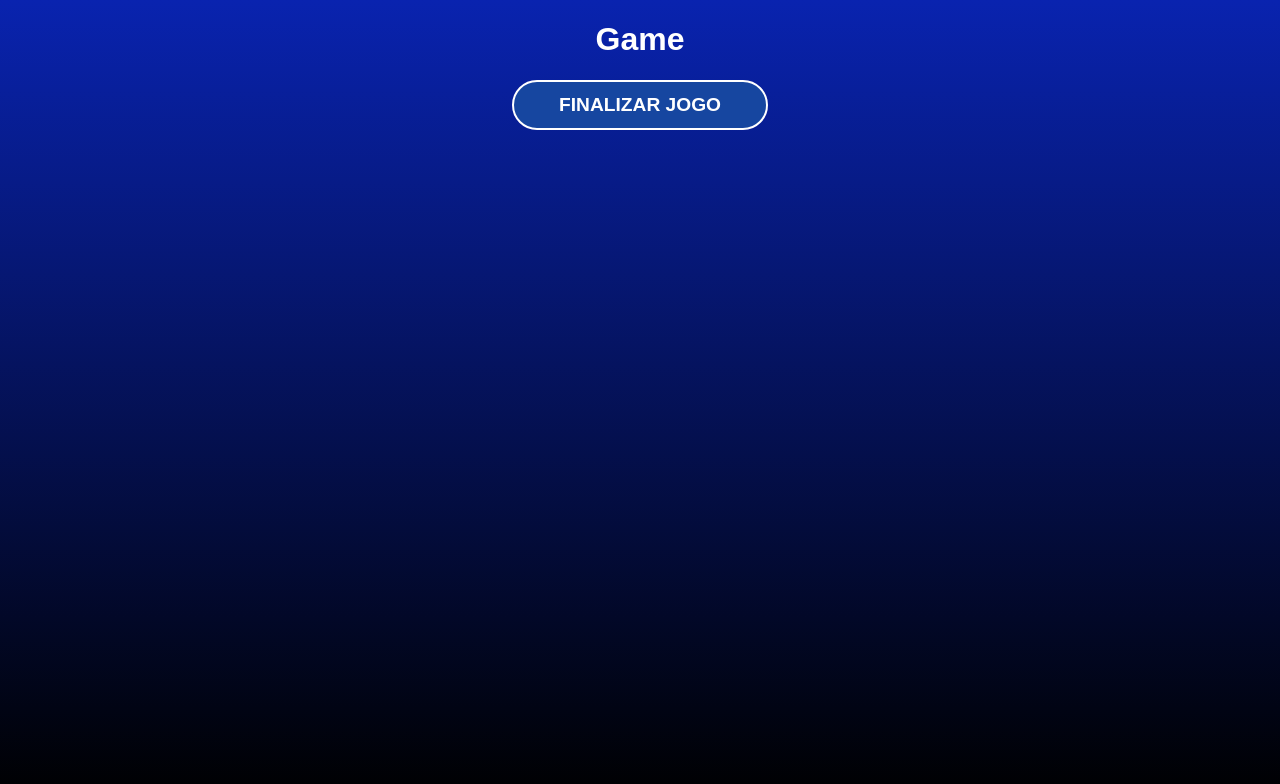
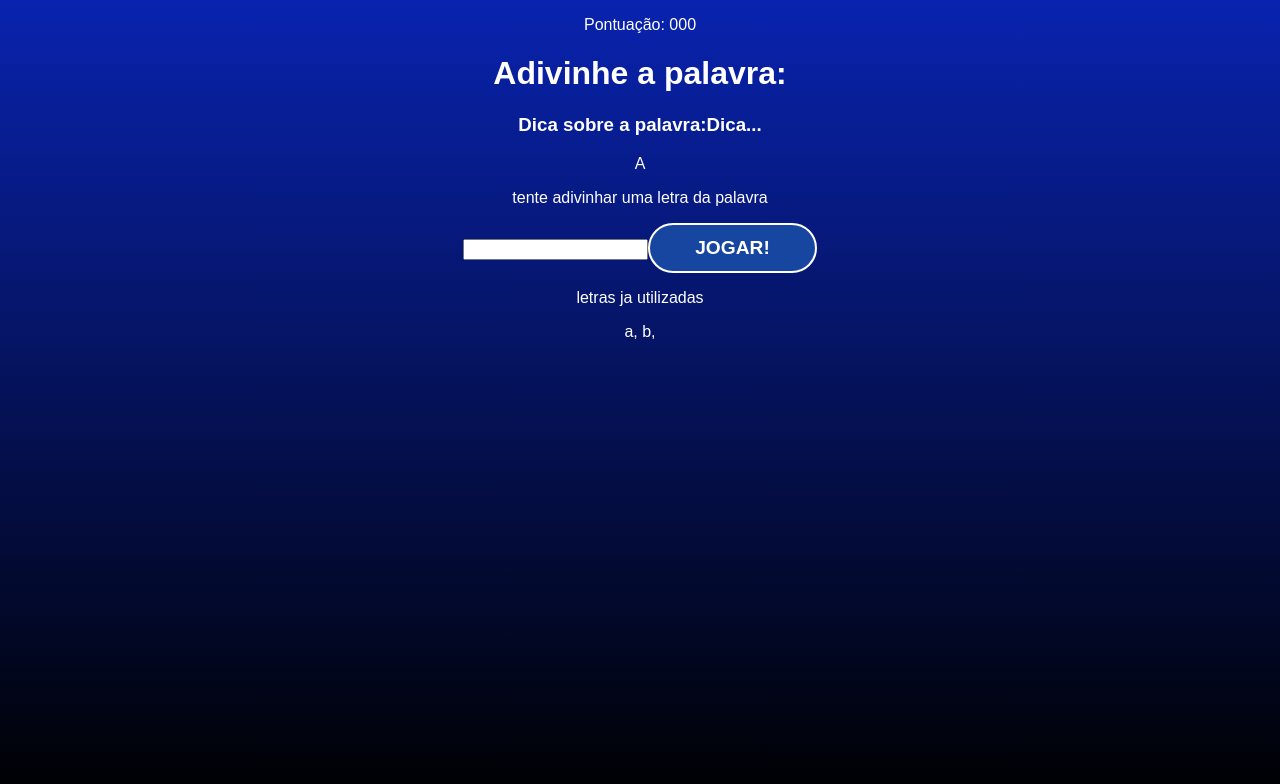
Before and after one commit to phxofc/GameAdivinharReact, a React (Vite) app: page / in a window 1280 px wide. Both pictures are taken after a click on the button "COMEÇAR O GAME". Shown: the top 784 px of the page. Built offline with nearby package versions, Linux system fonts and the light colour scheme.

Commit message:
estrutura do game

```diff
--- a/src/App.jsx
+++ b/src/App.jsx
@@ -54,6 +54,11 @@
     console.log(category, word)
     console.log(wordLetters)
 
+    // fill states
+    setPickedWord(word)
+    setPickedCategory(category)
+    setLetters(letters)
+
     setGameStage(stages[1].name)
   }
   // processo de letter input
--- a/src/assets/components/Game.jsx
+++ b/src/assets/components/Game.jsx
@@ -2,10 +2,31 @@
 
 const Game = ({verifyLetter}) => {
   return (
-    <div>
-        <h1>Game</h1>
-    <button onClick={verifyLetter}>Finalizar Jogo</button>
+    <div className='game'>
 
+        <p className='points'>
+            <span>Pontuação: 000</span>
+        </p>
+        <h1>Adivinhe a palavra:</h1>
+        <h3 className='tip'>
+            Dica sobre a palavra:<span>Dica...</span>
+        </h3>
+    <div className='wordContainer'>
+        <span className='letter'>A</span>
+        <span className='blankSquare'></span>
+    </div>
+    <div className="letterContainer">
+        <p>tente adivinhar uma letra da palavra</p>
+        <form>
+            <input type="text" name='letter' maxLength='1' required />
+            <button>Jogar!</button>
+        </form>
+    </div>
+    <div className="wrongLettersContainer">
+        <p>letras ja utilizadas</p>
+        <span>a, </span>
+        <span>b, </span>
+    </div>
     </div>
   )
 }
```
